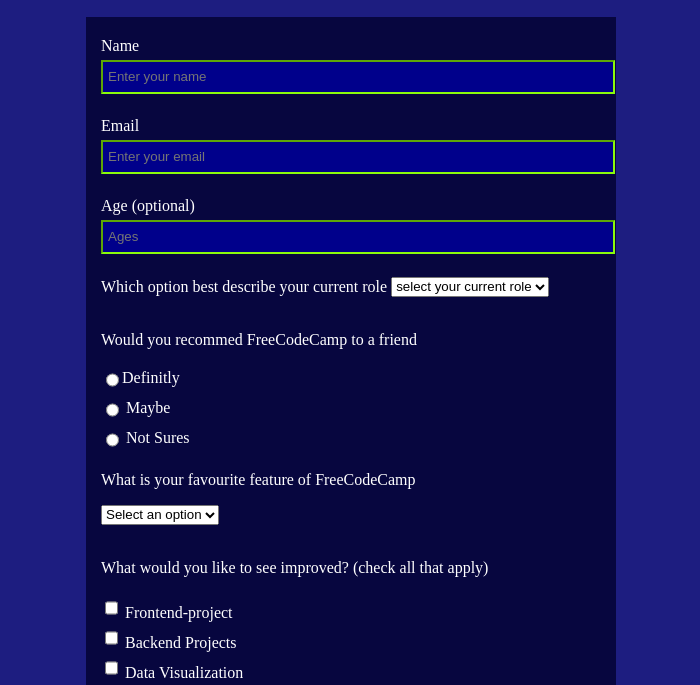
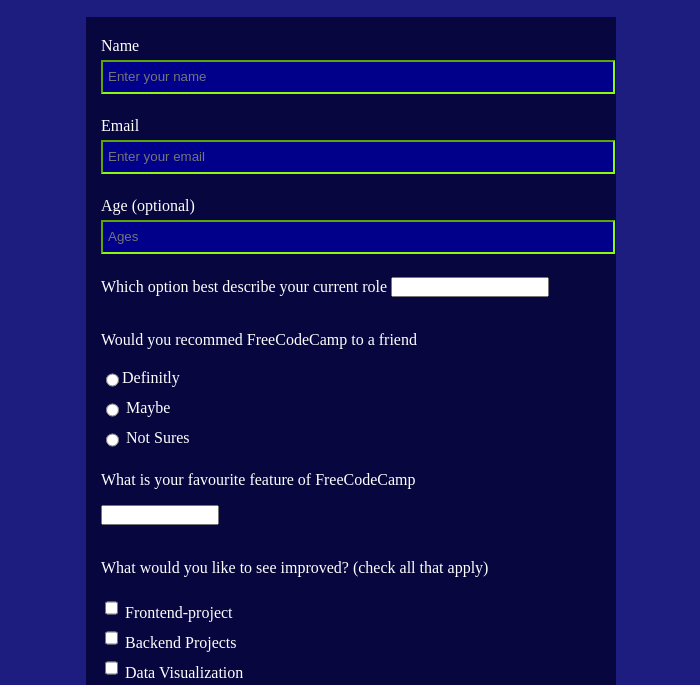
Before and after one commit to ARMoretech/portfolio, a plain HTML site: page projects/survey form.html in a window 1280 px wide. Shown: the part 110-795 px from the top of the page, without its empty margins (289-989 px from the left). Drawn offline with Linux system fonts and the light colour scheme.

Commit message:
Update style.css

```diff
--- a/projects/style.css
+++ b/projects/style.css
@@ -2,11 +2,13 @@ form{ margin: auto; background-color: rgb(7, 6, 63); color: white; padding: 20px
 
 input { width: 100%; height: 20px; margin-top: 5px; margin-bottom: 5px;
     padding: 5px 5px; background-color: darkblue; border-color: rgb(139, 250, 12) ; color: rgb(139, 250, 12) ;}
-select{ height: 20px;}
+select{ height: 20px;
+       color: white}
+
 html{background-color: rgb(29, 29, 128);}
 input[type=radio] {vertical-align: middle; width: unset;}
 input[type=checkbox] {width: unset;}
 input[type=submit] { display: block; height: 25px; width: 100px; align-self: center; }
 h1, h2{
     color: rgb(137, 235, 24);
-}
+textarea { color: white}
```
